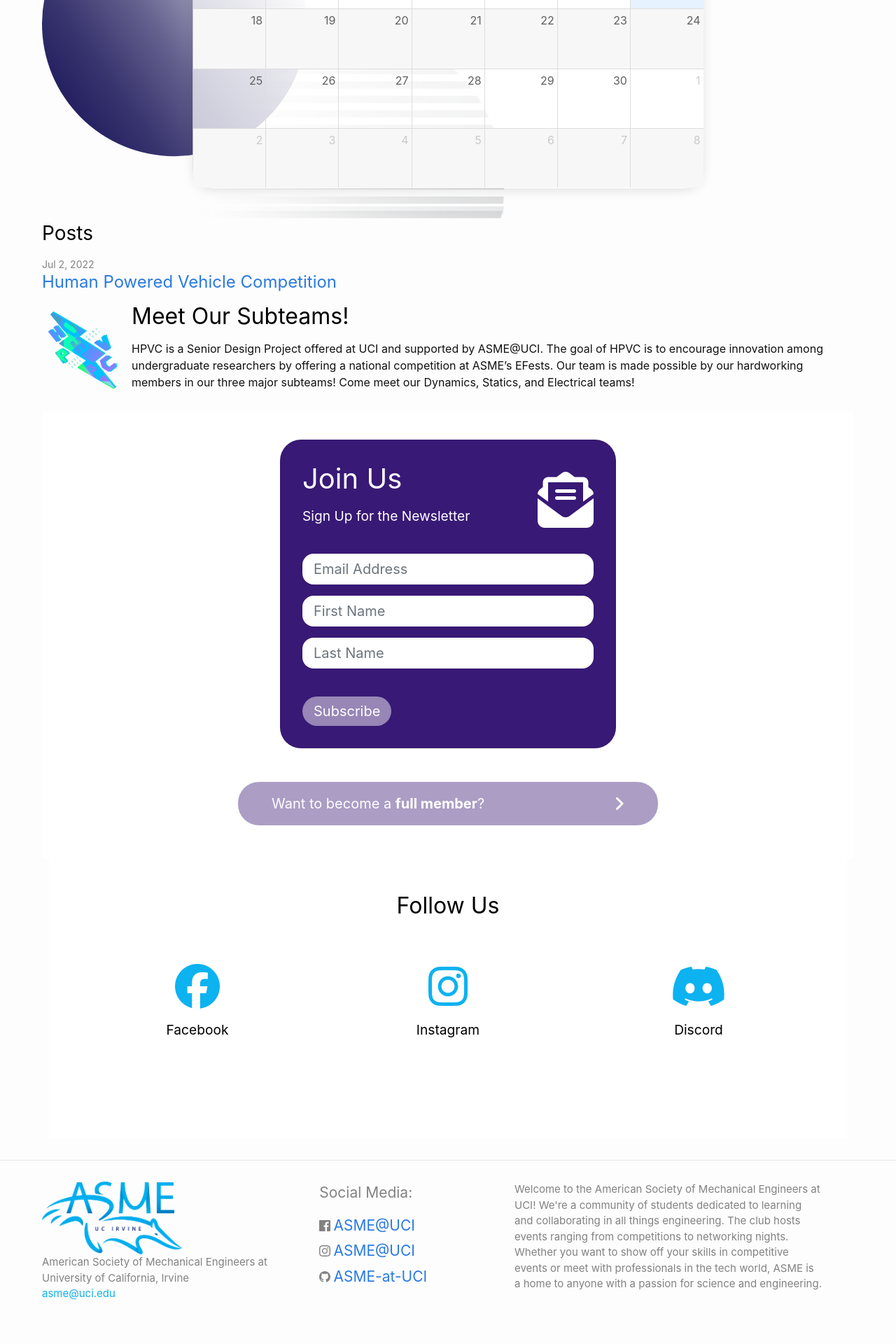
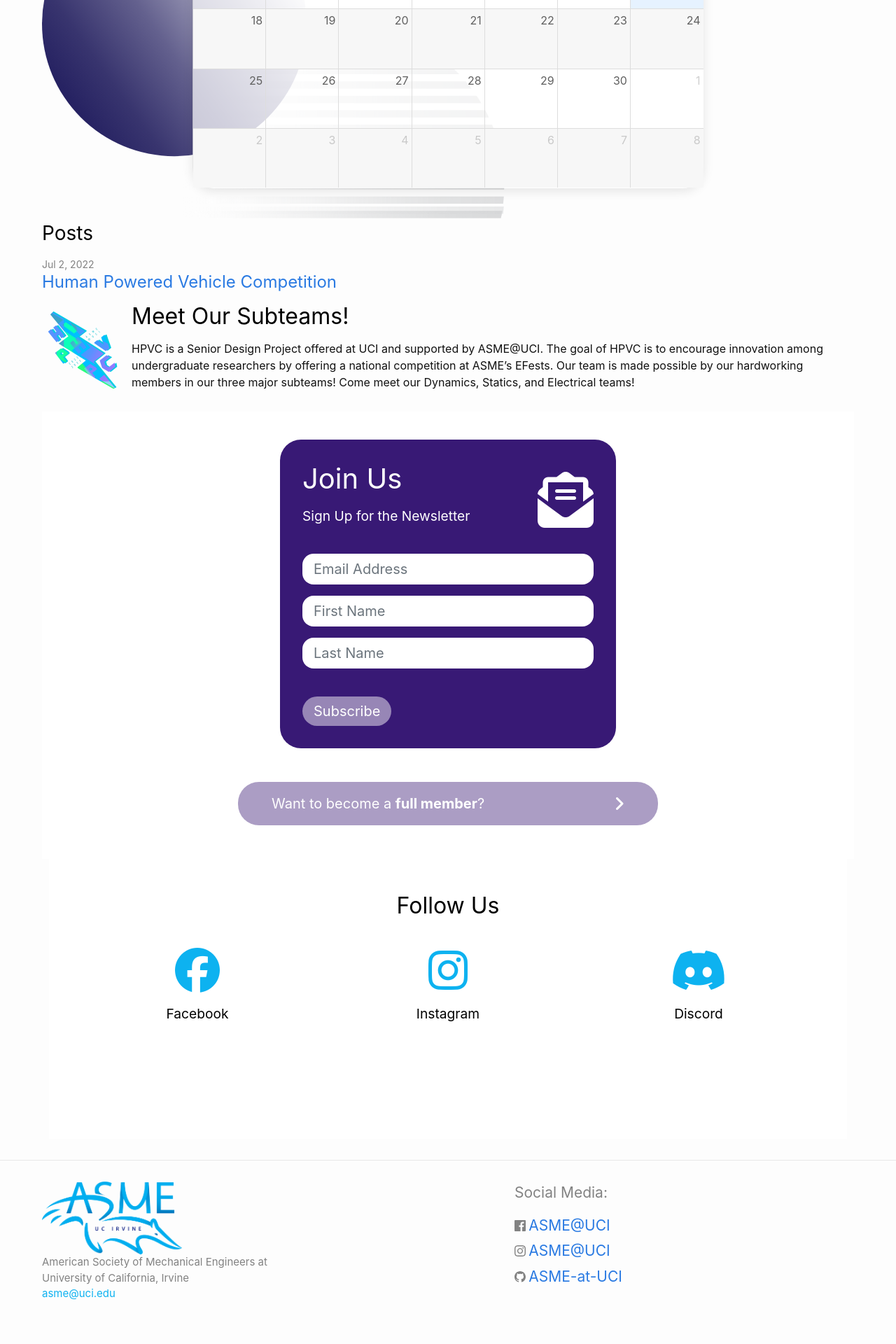
Before and after one commit to ASME-at-UCI/website, a Jekyll site: the page built from index.markdown, in a window 1280 px wide. Shown: the part 1239-3159 px from the top of the page at 70% size. Built offline with Jekyll 4.4.1, drawn with Linux system fonts in a browser that asks for light colours; nearby versions of some CDN libraries; comment, search, counter and statistics services are not loaded.

Commit message:
Finzalize mobile site!

```diff
--- a/_includes/footer.html
+++ b/_includes/footer.html
@@ -15,12 +15,10 @@
       </div>
 
       <div class="footer-col footer-col-2">
-        {%- include social.html -%}
       </div>
 
       <div class="footer-col footer-col-3">
-        <p>Welcome to the American Society of Mechanical Engineers at UCI! We're a community of students dedicated to learning and collaborating in all things engineering. The club hosts events ranging from competitions to networking nights. Whether you want to show off your skills in competitive events or meet with professionals in the tech world, ASME is a home to anyone with a passion for science and engineering.
-        </p>
+        {%- include social.html -%}
       </div>
     </div>
 
--- a/_includes/mailinglist.html
+++ b/_includes/mailinglist.html
@@ -37,7 +37,7 @@
     </div>
     <!--End mc_embed_signup-->
     </div>
-    <a href="https://forms.gle/yhQYjRjgk1wU6bjG7" id="full-membership" class="hvr-grow-rotate  container mt-5 d-flex justify-content-between">
+    <a href="https://forms.gle/kTcHHKtfLrRT19PP9" id="full-membership" class="hvr-grow-rotate  container mt-5 d-flex justify-content-between">
         <div>Want to become a <b>full member</b>?</div>
         <i style="font-size:1.5rem;" data-toggle="collapse" data-target="" class="fas fa-angle-right my-auto" aria-hidden="true" aria-expanded="true"></i>
     </a>
@@ -46,19 +46,19 @@
 
 <!--Social Media Links-->
 <div id="contact" class="c-tile p-5 container">
-    <h2 data-aos="fade-up" class="p-0 mx-auto" style="text-align: center;">
+    <h2 data-aos="fade-up" class="p-0 mx-auto" style="text-align: center; margin-bottom: 2rem;">
       Follow Us
     </h2>
     <div data-aos="fade-up" data-aos-duration="500" class="row c-black c-bold">
-      <div class="p-5 col-sm-4 text-center">
+      <div class="tight_pad col-sm-4 text-center">
         <a class="c-md-icon fab fa-facebook hvr-float" href="https://www.facebook.com/American-Society-of-Mechanical-Engineers-at-UCI-103751025187023"></a>
         <p class="pt-3">Facebook</p>
       </div>
-      <div data-aos="fade-up" data-aos-duration="750" class="p-5 col-sm-4 text-center">
+      <div data-aos="fade-up" data-aos-duration="750" class="tight_pad col-sm-4 text-center">
         <a href="https://www.instagram.com/asme.at.uci/"  class="c-md-icon fab fa-instagram hvr-float"></a>
         <p class="pt-3">Instagram</p>
       </div>
-      <div data-aos="fade-up" data-aos-duration="1000" class="p-5 col-sm-4 text-center">
+      <div data-aos="fade-up" data-aos-duration="1000" class="tight_pad col-sm-4 text-center">
           <a href="https://discord.gg/pvxJHTkduP" class="c-md-icon fab fa-discord hvr-float"></a>
           <p class="pt-3">Discord</p>
       </div>
--- a/syles/custom.css
+++ b/syles/custom.css
@@ -478,6 +478,13 @@
 	overflow:hidden;
 }
 
+.tight_pad {
+	padding-left: 3rem;
+	padding-right: 3rem;
+	padding-top: 0.5rem;
+	padding-bottom: 0.5rem;
+}
+
 @media only screen and (max-width: 1024px){
 	.calendar_wrap {
 		width: 100%;
```
